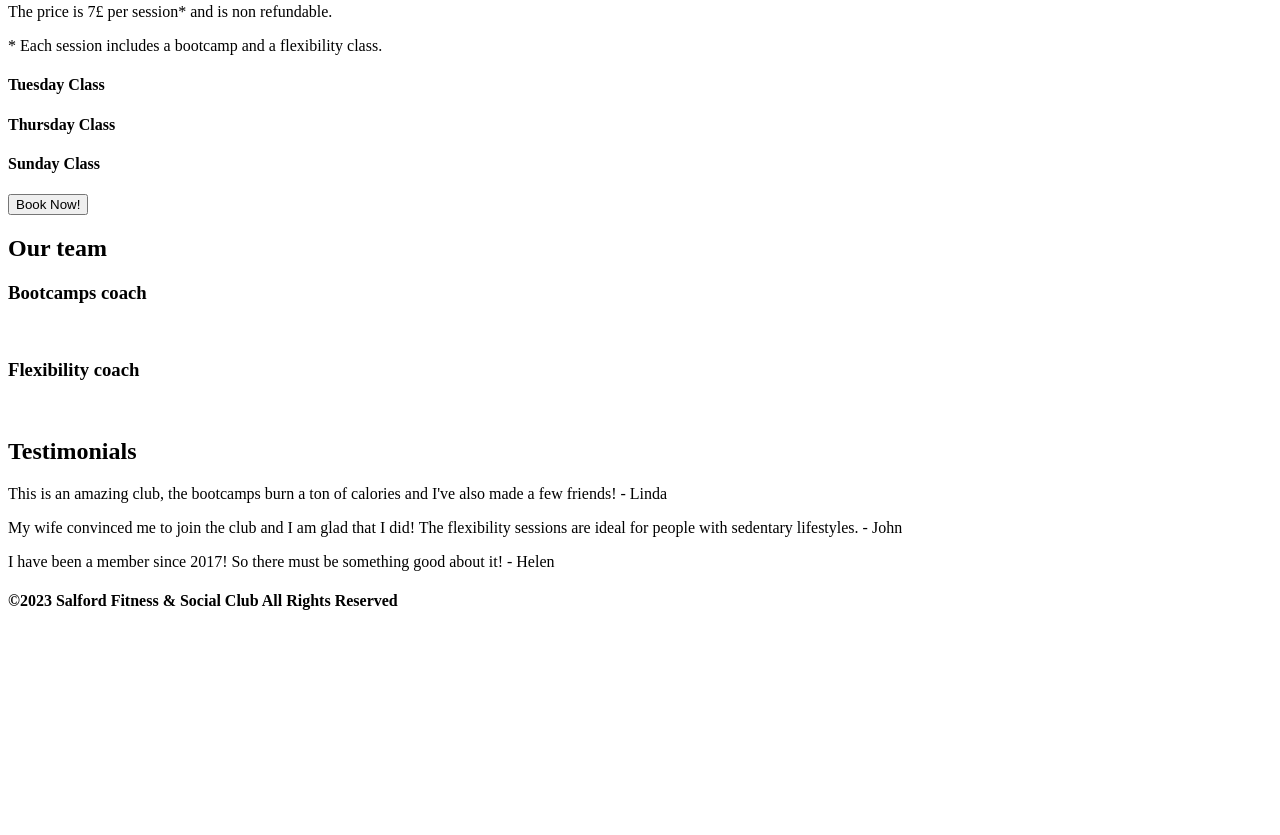
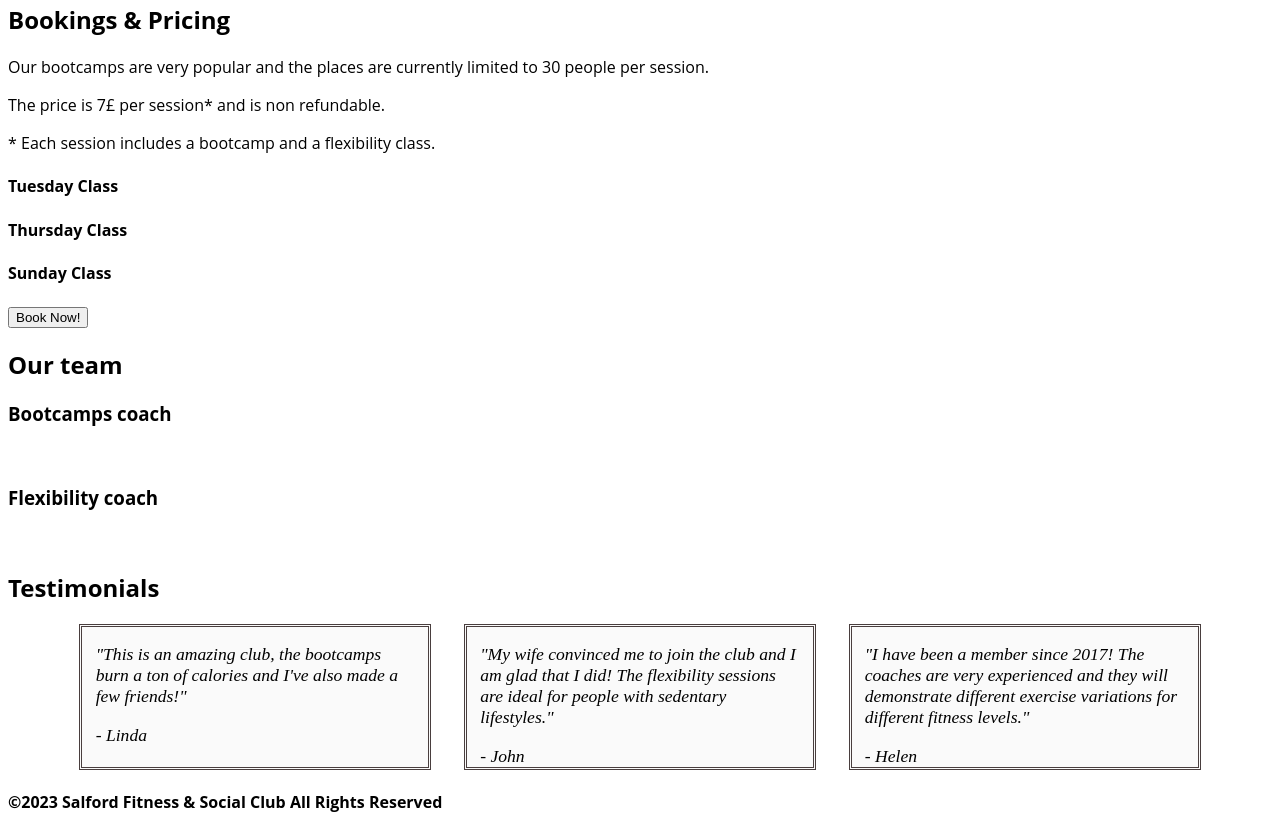
Before and after one commit to codxJC/P10.ResponsiveClubWebsite, a plain HTML site: page index.html in a window 1280 px wide. Shown: the part 813-1648 px from the top of the page. Before the commit the page ends 1444 px from the top, so only its background shows below. Drawn offline with nearby package versions, Linux system fonts and the light colour scheme.

Commit message:
Updated testimonials section

```diff
--- a/index.html
+++ b/index.html
@@ -7,7 +7,7 @@
     <link rel="stylesheet" href="./styles.css">
     <link rel="preconnect" href="https://fonts.googleapis.com">
     <link rel="preconnect" href="https://fonts.gstatic.com" crossorigin>
-    <link href="https://fonts.googleapis.com/css2?family=Abril+Fatface&family=Cormorant+Garamond:ital@1&family=Roboto&display=swap" rel="stylesheet">
+    <link href="https://fonts.googleapis.com/css2?family=Cormorant+Garamond:ital@1&family=Oswald&family=Roboto&display=swap" rel="stylesheet">
     <title>Salford Fitness & Social Club</title>
 </head>
 
@@ -112,19 +112,24 @@
         <!-- Testimonials Section -->
         <!-- ******************** -->
 
-        <section id="testimonials">
+        <section>
             <h2>Testimonials</h2>
+            <div id="testimonials">
             <div class="testimonial-wrapper">
-            <p>This is an amazing club, the bootcamps burn a ton of calories and I've also made a few friends! - Linda
+            <p>"This is an amazing club, the bootcamps burn a ton of calories and I've also made a few friends!"
             </p>
+            <span class="name">- Linda</span>
             </div>
             <div class="testimonial-wrapper">
-            <p>My wife convinced me to join the club and I am glad that I did! The flexibility sessions are ideal for
-                people with sedentary lifestyles. - John</p>
+            <p>"My wife convinced me to join the club and I am glad that I did! The flexibility sessions are ideal for
+                people with sedentary lifestyles."</p>
+                <span class="name">- John</span>
             </div>
             <div class="testimonial-wrapper">
-            <p>I have been a member since 2017! So there must be something good about it! - Helen </p>
+            <p>"I have been a member since 2017! The coaches are very experienced and they will demonstrate different exercise variations for different fitness levels."</p>
+            <span class="name">- Helen</span>
             </div>
+        </div>
         </section>
 
     </main>
--- a/styles.css
+++ b/styles.css
@@ -1,6 +1,7 @@
 :root {
     box-sizing: border-box;
     /*Applies border box sizing to the root element*/
+    font-family: 'Open sans', sans-serif ;
 }
 
 *,
@@ -9,3 +10,28 @@
     box-sizing: inherit;
     /* Tells all other elements and pseudo-elements to inherit their box sizing */
 }
+
+h1 {
+    font-family: Oswald, serif;
+}
+
+#testimonials {
+    display: flex;
+    flex-wrap:  wrap;
+    gap: 1em;
+    width: 90%;
+    margin: 0 auto;
+}
+
+.testimonial-wrapper {
+    display: flex;
+    flex-direction: column;
+    font-size: 1.1rem;
+    font-family: 'Cormorant';
+    font-style: italic;
+    width: 20em;
+    margin: 0 auto;
+    padding: 0 0.75em;
+    background-color: #fafafa;
+    border: double rgb(73, 62, 62);
+  }
```
